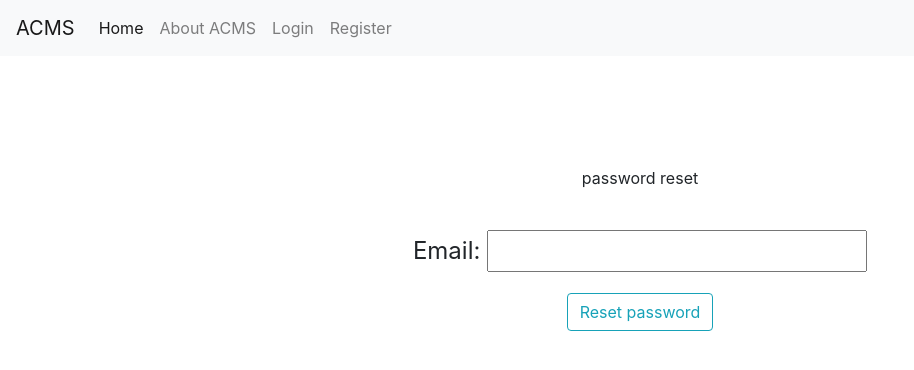
After one commit to gokulkrh/Courier-management-system, a Django app: page /password-reset/ in a window 1280 px wide. The commit adds this page. Shown: the top 370 px of the page, without its empty margins (0-914 px from the left). Run offline with Django 3.2, Linux system fonts and the light colour scheme; some libraries are stand-ins or nearby versions.

Commit message:
added password reset system

```diff
--- a/CMS/urls.py
+++ b/CMS/urls.py
@@ -25,6 +25,10 @@ urlpatterns = [
     path('register/', user_views.register, name='register'),
     path('', auth_views.LoginView.as_view(template_name='couriermanage/home.html'), name='service-home'),
     path('logout/', auth_views.LogoutView.as_view(template_name='users/logout.html'), name='logout'),
+    path('password-reset/', auth_views.PasswordResetView.as_view(template_name='users/password_reset.html'), name='password_reset'),
+    path('password-reset/done/', auth_views.PasswordResetDoneView.as_view(template_name='users/password_reset_done.html'), name='password_reset_done'),
+    path('password-reset-confirm/<uidb64>/<token>/', auth_views.PasswordResetConfirmView.as_view(template_name='users/password_reset_confirm.html'), name='password_reset_confirm'),
+    path('password-reset-complete/', auth_views.PasswordResetCompleteView.as_view(template_name='users/password_reset_complete.html'), name='password_reset_complete'),
     path('main/', courier_views.main, name='main'),
     path('about/', courier_views.about, name='about'),
 ]
--- a/couriermanage/templates/couriermanage/home.html
+++ b/couriermanage/templates/couriermanage/home.html
@@ -45,6 +45,7 @@
 				</legend>
 			</div><br><br>
 			<p>Not yet Registered? <a href="{% url 'register' %}">Register now!</a></p>
+			<p>Forgot password? <a href="{% url 'password_reset' %}">Reset</a></p>
 			<p>Are you an admin? <a href="{% url 'admin:login' %}">click here</a></p><br>
 			</center>
 		</div>
--- /dev/null
+++ b/users/templates/users/password_reset.html
@@ -0,0 +1,20 @@
+{% extends "couriermanage/base.html" %}
+{% block content %}
+<div style="margin-top: 110px";>
+	<p><center>password reset</center></p><br>
+	<div>
+		<center>
+		<div>
+			<legend>
+			<form method="POST">
+				{% csrf_token %}
+				<fieldset>
+					{{ form.as_p }}
+				</fieldset>
+		<div>
+			<button class="btn btn-outline-info" type="submit">Reset password</button>
+		</div>
+			</form>
+			</legend>
+	</div>
+{% endblock content %}
--- /dev/null
+++ b/users/templates/users/password_reset_done.html
@@ -0,0 +1,6 @@
+{% extends "couriermanage/base.html" %}
+{% block content %}
+	<div class="alert alert-info">
+		A mail has been sent to you,<br>Follow the instructions to reset your password.
+	</div>
+{% endblock content %}
```
Also changed, not shown: CMS/settings.py (+7 -0 lines), users/templates/users/password_reset_complete.html (added, +7 -0 lines), users/templates/users/password_reset_confirm.html (added, +20 -0 lines), db.sqlite3.
